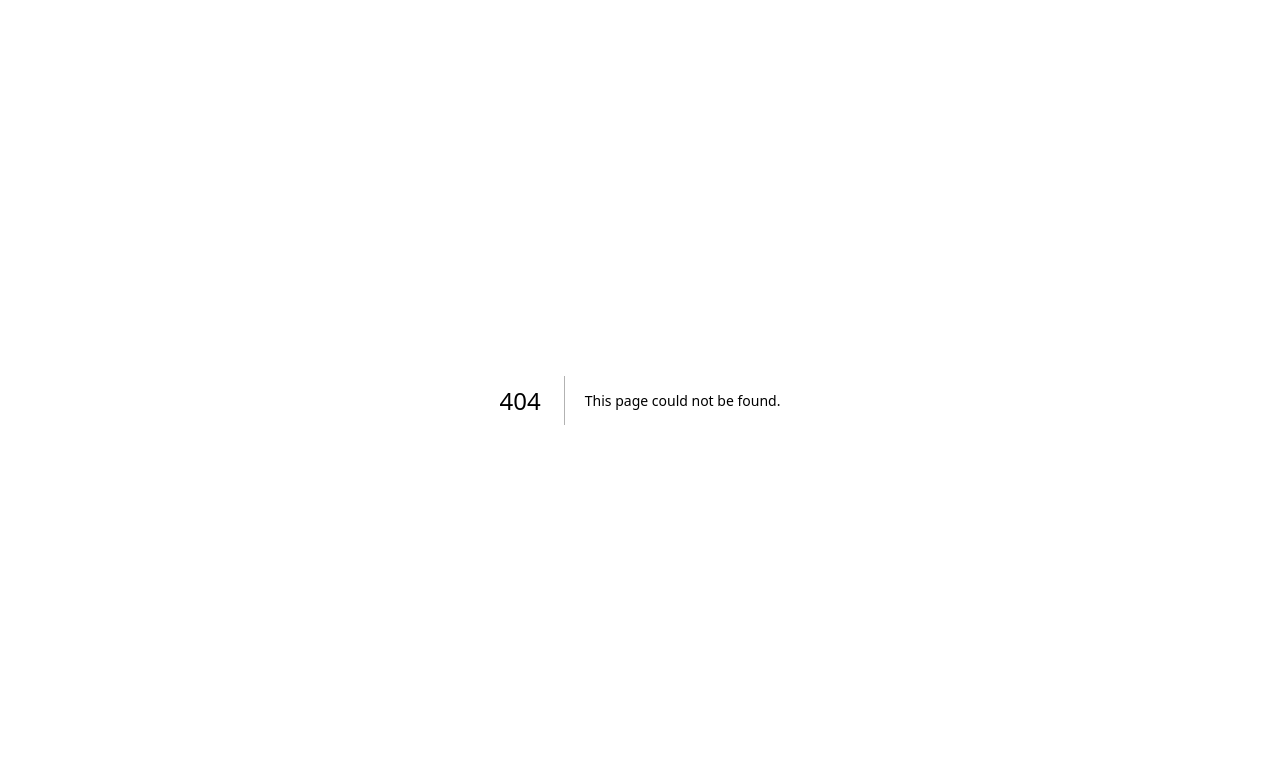
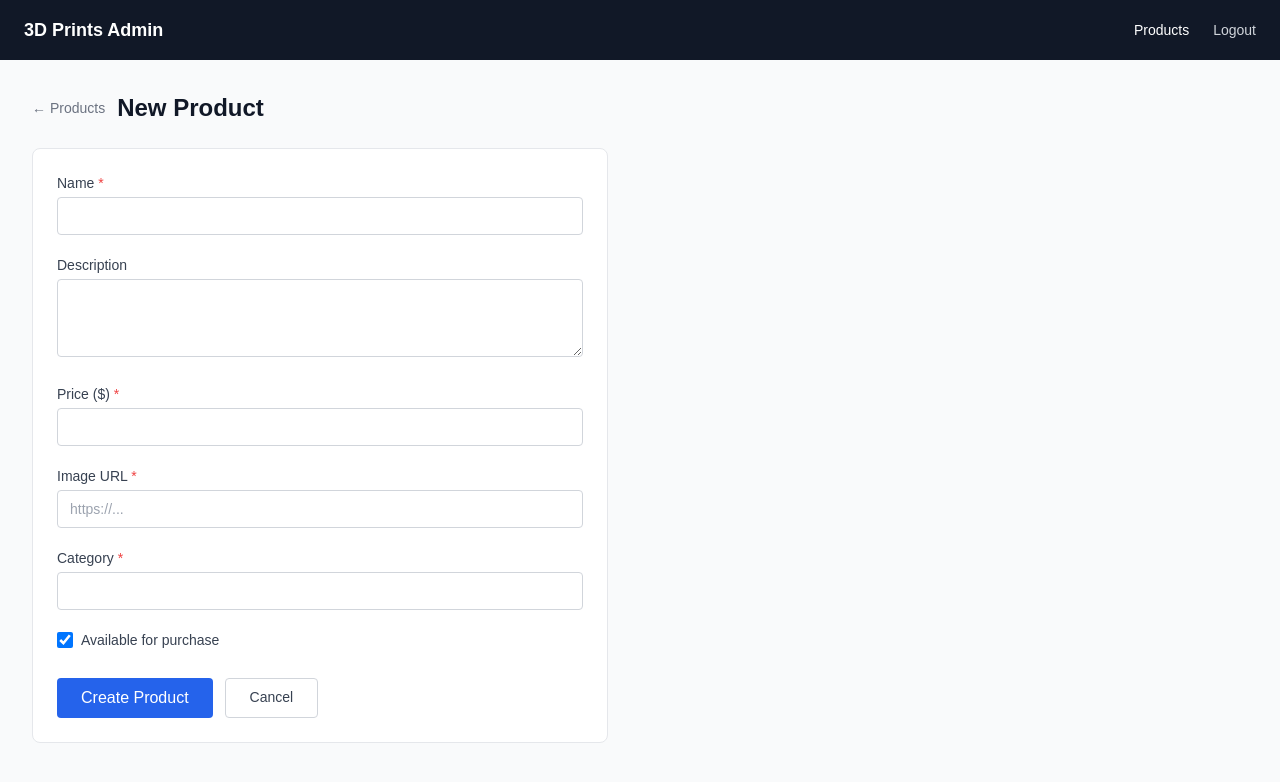
Before and after one commit to andreyshindler/3d-website, a Next.js app: page /admin/products/new in a window 1280 px wide. Before the commit this address had no page. Shown: the top 782 px of the page. Built offline with nearby package versions, Linux system fonts and the light colour scheme; no server answers.

Commit message:
feat: admin create product (US-006)

```diff
--- /dev/null
+++ b/app/admin/(protected)/products/new/actions.ts
@@ -0,0 +1,53 @@
+"use server";
+
+import { redirect } from "next/navigation";
+import { revalidatePath } from "next/cache";
+import { prisma } from "@/lib/prisma";
+
+export type CreateProductState = {
+  errors?: {
+    name?: string;
+    price?: string;
+    imageUrl?: string;
+    category?: string;
+  };
+};
+
+export async function createProduct(
+  _prevState: CreateProductState,
+  formData: FormData
+): Promise<CreateProductState> {
+  const name = (formData.get("name") as string) ?? "";
+  const description = (formData.get("description") as string) ?? "";
+  const priceStr = (formData.get("price") as string) ?? "";
+  const imageUrl = (formData.get("imageUrl") as string) ?? "";
+  const category = (formData.get("category") as string) ?? "";
+  const available = formData.get("available") === "on";
+
+  const errors: CreateProductState["errors"] = {};
+
+  if (!name.trim()) errors.name = "Name is required";
+  const price = parseFloat(priceStr);
+  if (!priceStr.trim() || isNaN(price) || price < 0)
+    errors.price = "A valid price is required";
+  if (!imageUrl.trim()) errors.imageUrl = "Image URL is required";
+  if (!category.trim()) errors.category = "Category is required";
+
+  if (Object.keys(errors).length > 0) {
+    return { errors };
+  }
+
+  await prisma.product.create({
+    data: {
+      name: name.trim(),
+      description: description.trim(),
+      price,
+      imageUrl: imageUrl.trim(),
+      category: category.trim(),
+      available,
+    },
+  });
+
+  revalidatePath("/admin/products");
+  redirect("/admin/products");
+}
--- /dev/null
+++ b/app/admin/(protected)/products/new/page.tsx
@@ -0,0 +1,145 @@
+"use client";
+
+import { useFormState, useFormStatus } from "react-dom";
+import { createProduct, type CreateProductState } from "./actions";
+
+const initialState: CreateProductState = {};
+
+function SubmitButton() {
+  const { pending } = useFormStatus();
+  return (
+    <button
+      type="submit"
+      disabled={pending}
+      className="bg-blue-600 text-white px-6 py-2 rounded hover:bg-blue-700 transition-colors font-medium disabled:opacity-50"
+    >
+      {pending ? "Creating…" : "Create Product"}
+    </button>
+  );
+}
+
+export default function NewProductPage() {
+  const [state, formAction] = useFormState(createProduct, initialState);
+
+  return (
+    <div className="max-w-xl">
+      <div className="flex items-center gap-3 mb-6">
+        <a
+          href="/admin/products"
+          className="text-gray-500 hover:text-gray-700 text-sm"
+        >
+          ← Products
+        </a>
+        <h1 className="text-2xl font-bold text-gray-900">New Product</h1>
+      </div>
+
+      <form action={formAction} className="space-y-5 bg-white p-6 rounded-lg border border-gray-200">
+        <div>
+          <label className="block text-sm font-medium text-gray-700 mb-1" htmlFor="name">
+            Name <span className="text-red-500">*</span>
+          </label>
+          <input
+            id="name"
+            name="name"
+            type="text"
+            className={`w-full border rounded px-3 py-2 text-sm focus:outline-none focus:ring-2 focus:ring-blue-500 ${
+              state.errors?.name ? "border-red-400" : "border-gray-300"
+            }`}
+          />
+          {state.errors?.name && (
+            <p className="text-red-500 text-xs mt-1">{state.errors.name}</p>
+          )}
+        </div>
+
+        <div>
+          <label className="block text-sm font-medium text-gray-700 mb-1" htmlFor="description">
+            Description
+          </label>
+          <textarea
+            id="description"
+            name="description"
+            rows={3}
+            className="w-full border border-gray-300 rounded px-3 py-2 text-sm focus:outline-none focus:ring-2 focus:ring-blue-500"
+          />
+        </div>
+
+        <div>
+          <label className="block text-sm font-medium text-gray-700 mb-1" htmlFor="price">
+            Price ($) <span className="text-red-500">*</span>
+          </label>
+          <input
+            id="price"
+            name="price"
+            type="number"
+            step="0.01"
+            min="0"
+            className={`w-full border rounded px-3 py-2 text-sm focus:outline-none focus:ring-2 focus:ring-blue-500 ${
+              state.errors?.price ? "border-red-400" : "border-gray-300"
+            }`}
+          />
+          {state.errors?.price && (
+            <p className="text-red-500 text-xs mt-1">{state.errors.price}</p>
+          )}
+        </div>
+
+        <div>
+          <label className="block text-sm font-medium text-gray-700 mb-1" htmlFor="imageUrl">
+            Image URL <span className="text-red-500">*</span>
+          </label>
+          <input
+            id="imageUrl"
+            name="imageUrl"
+            type="url"
+            placeholder="https://..."
+            className={`w-full border rounded px-3 py-2 text-sm focus:outline-none focus:ring-2 focus:ring-blue-500 ${
+              state.errors?.imageUrl ? "border-red-400" : "border-gray-300"
+            }`}
+          />
+          {state.errors?.imageUrl && (
+            <p className="text-red-500 text-xs mt-1">{state.errors.imageUrl}</p>
+          )}
+        </div>
+
+        <div>
+          <label className="block text-sm font-medium text-gray-700 mb-1" htmlFor="category">
+            Category <span className="text-red-500">*</span>
+          </label>
+          <input
+            id="category"
+            name="category"
+            type="text"
+            className={`w-full border rounded px-3 py-2 text-sm focus:outline-none focus:ring-2 focus:ring-blue-500 ${
+              state.errors?.category ? "border-red-400" : "border-gray-300"
+            }`}
+          />
+          {state.errors?.category && (
+            <p className="text-red-500 text-xs mt-1">{state.errors.category}</p>
+          )}
+        </div>
+
+        <div className="flex items-center gap-2">
+          <input
+            id="available"
+            name="available"
+            type="checkbox"
+            defaultChecked
+            className="w-4 h-4 rounded border-gray-300 text-blue-600 focus:ring-blue-500"
+          />
+          <label className="text-sm font-medium text-gray-700" htmlFor="available">
+            Available for purchase
+          </label>
+        </div>
+
+        <div className="flex gap-3 pt-2">
+          <SubmitButton />
+          <a
+            href="/admin/products"
+            className="px-6 py-2 rounded border border-gray-300 text-sm text-gray-700 hover:bg-gray-50 transition-colors font-medium"
+          >
+            Cancel
+          </a>
+        </div>
+      </form>
+    </div>
+  );
+}
```
Also changed, not shown: progress.txt, 1 other file (tests, documents, lock files or other folders).
